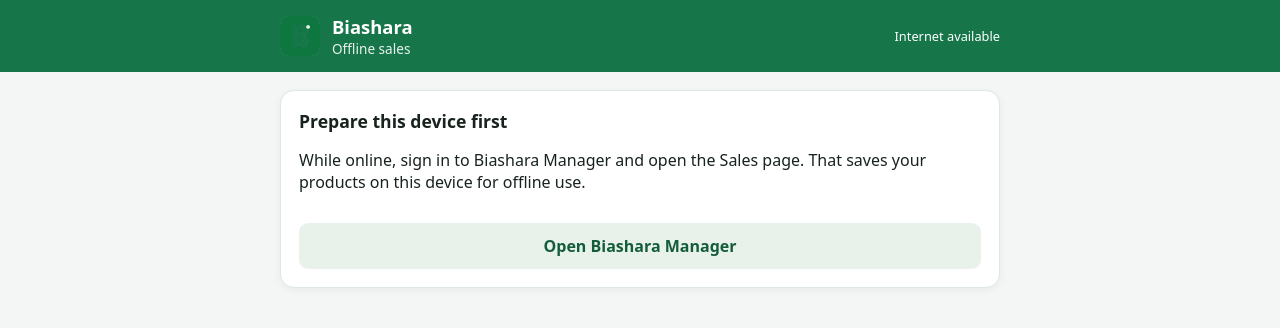
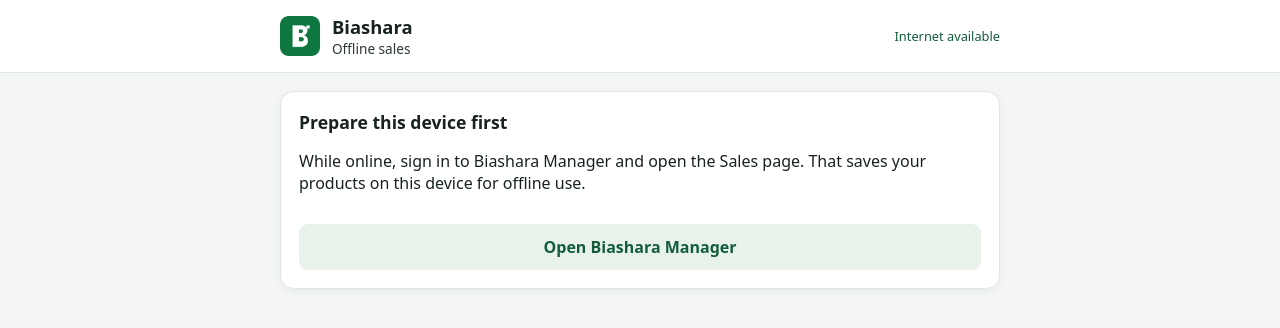
Before and after one commit to samsonobiero7-cmd/biashara-app, a plain HTML site: page static/offline/index.html in a window 1280 px wide. Drawn offline with Linux system fonts and the light colour scheme.

Commit message:
Match offline header to main app theme
Use a light header and dark text so the Biashara logo is distinct from its background.

Co-authored-by: Copilot <223556219+Copilot@users.noreply.github.com>

```diff
--- a/static/offline/index.html
+++ b/static/offline/index.html
@@ -3,7 +3,7 @@
   <head>
     <meta charset="utf-8">
     <meta name="viewport" content="width=device-width, initial-scale=1">
-    <meta name="theme-color" content="#16764a">
+    <meta name="theme-color" content="#ffffff">
     <meta name="description" content="Record business sales offline and sync them later.">
     <link rel="manifest" href="./manifest.json">
     <link rel="icon" href="../icon-192.png">
--- a/static/offline/styles.css
+++ b/static/offline/styles.css
@@ -18,8 +18,9 @@ body {
   align-items: center;
   gap: 12px;
   padding: 14px max(16px, calc((100% - 720px) / 2));
-  background: #16764a;
-  color: #fff;
+  border-bottom: 1px solid #dfe7e1;
+  background: #fff;
+  color: #17231c;
 }
 
 .topbar h1,
@@ -39,6 +40,7 @@ body {
 .status {
   margin-left: auto;
   font-size: 0.8rem;
+  color: #145d3b;
 }
 
 main {
--- a/static/offline/sw.js
+++ b/static/offline/sw.js
@@ -1,4 +1,4 @@
-const CACHE_NAME = "biashara-offline-shell-v2";
+const CACHE_NAME = "biashara-offline-shell-v3";
 const APP_FILES = [
   "./index.html",
   "./app.js",
```
